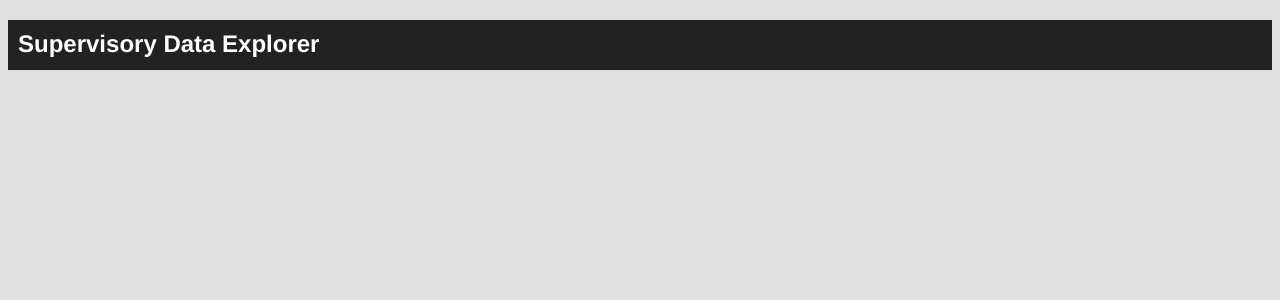
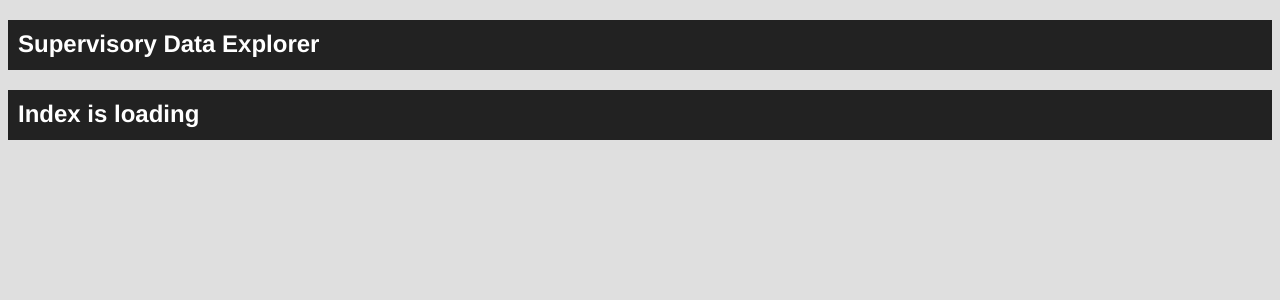
Before and after one commit to philippasigl/BankSovereignExposures, a Flask app: template templates/index.html in a window 1280 px wide. Shown: the top 300 px of the page. Run offline with Flask 2, Linux system fonts and the light colour scheme; the template is opened without the code that fills it: most values are stand-ins (such as "Sample title", 1, 10 or a date in 2020); some libraries are stand-ins or nearby versions.

Commit message:
Update index.html

```diff
--- a/templates/index.html
+++ b/templates/index.html
@@ -6,7 +6,7 @@
    scale={{scaling|safe}}
    time={{time|safe}}
 </script>
-
+<h2>Index is loading</h2>
 
 <!--colours for sankey-->
 <script type="text/javascript" src="{{ url_for('static', filename='js/theme.js') }}"></script>
```
